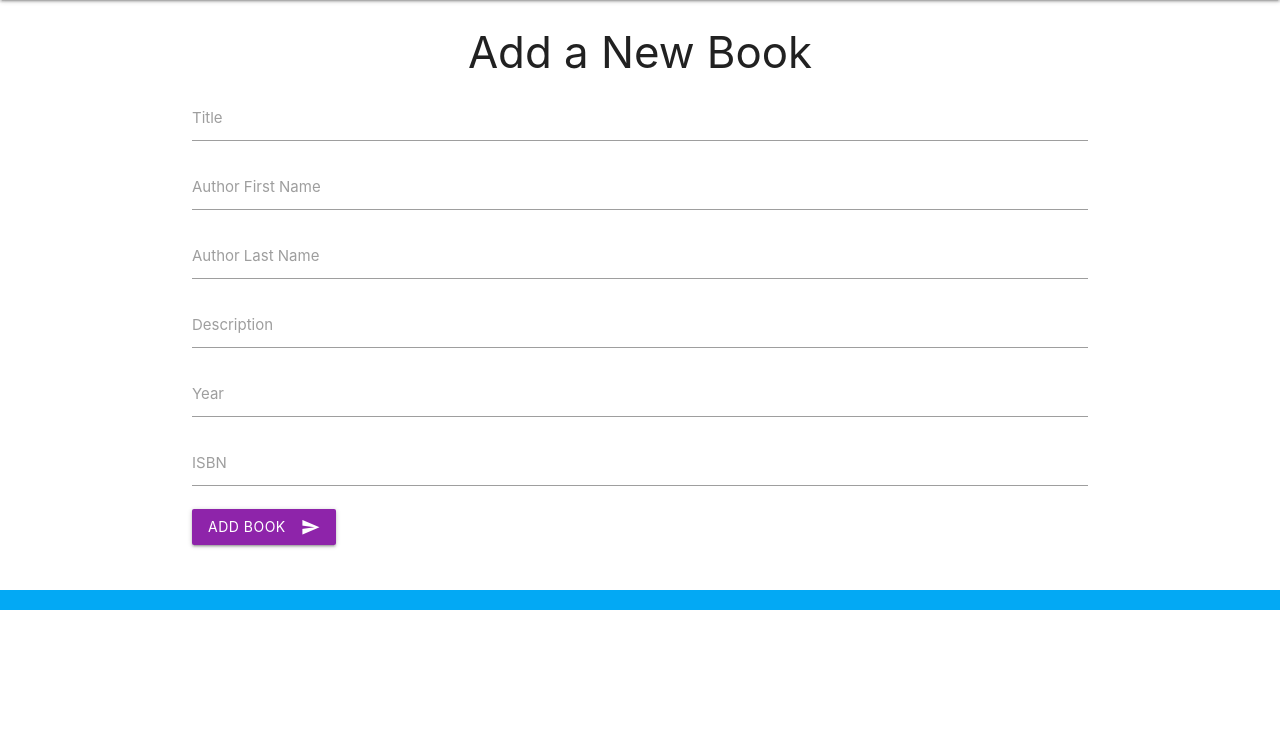
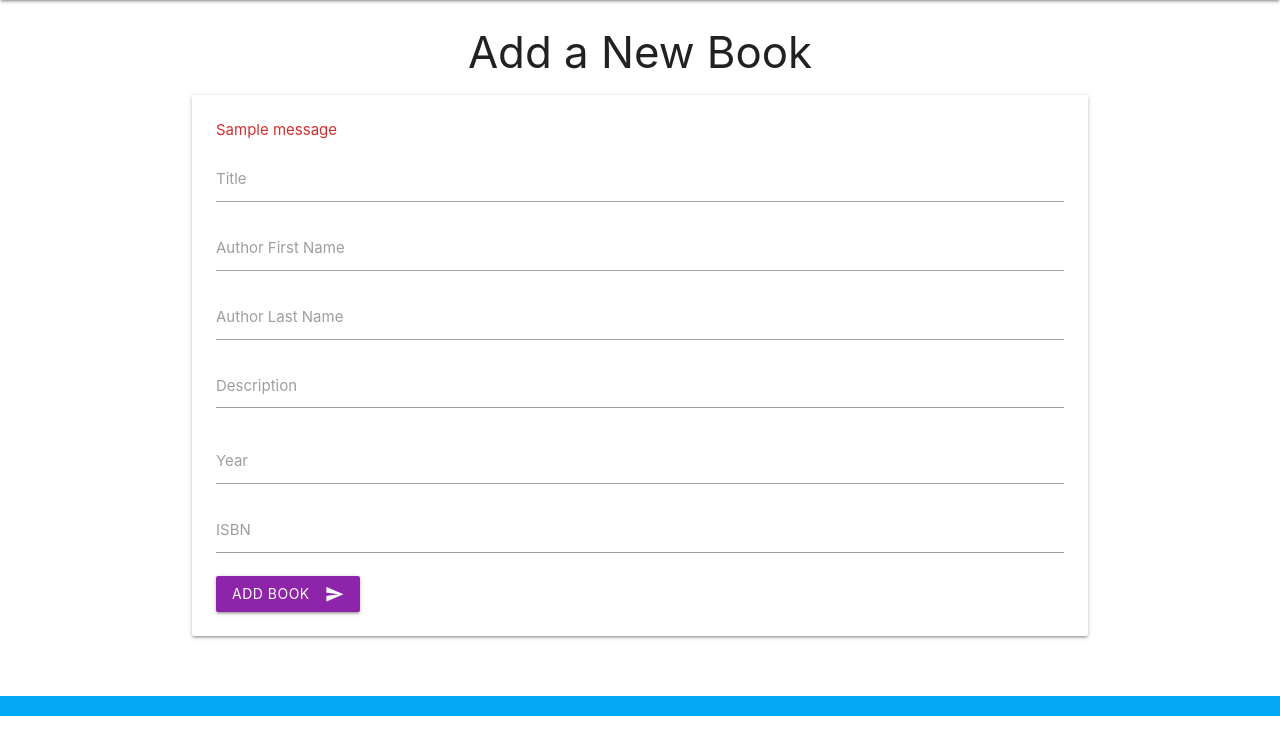
Before and after one commit to benscruton/books_project, a Django app: page /books/add in a window 1280 px wide. Shown: the part 64-802 px from the top of the page. Before the commit the page ends 674 px from the top, so only its background shows below. Run offline with Django 3.2, Linux system fonts and the light colour scheme; tables that the repository leaves empty hold one stand-in row (values such as "Sample post"); one stand-in notice (Sample message) is shown.

Commit message:
Added validations for new books

```diff
--- a/books_app/templates/add_book.html
+++ b/books_app/templates/add_book.html
@@ -3,8 +3,19 @@
 <div class="container">
 
     <h3 class="center-align">Add a New Book</h3>
-    <form action="/books/create" method="post">
+
+    <div class="card">
+        <form action="/books/create" method="post" class="card-content">
         {% csrf_token %}
+
+            {% if messages %}
+                {% for message in messages %}
+                    <p class="red-text text-darken-2">
+                        {{message}}
+                    </p>
+                {% endfor %}
+            {% endif %}
+
             <div class="input-field">
                 <label for="title">Title</label>
                 <input type="text" name="title" id="title" />
@@ -19,7 +30,7 @@
             </div>
             <div class="input-field">
                 <label for="description">Description</label>
-            <input type="text" name="description" id="description">
+                <textarea type="text" name="description" id="description" class="materialize-textarea"></textarea>
             </div>
             <div class="input-field">
                 <label for="year">Year</label>
@@ -34,6 +45,7 @@
                 <i class="material-icons right">send</i>
             </button>
         </form>
+    </div>
 
 </div>
 {% endblock %}
--- a/books_app/templates/user_shelves.html
+++ b/books_app/templates/user_shelves.html
@@ -7,7 +7,7 @@
 
     {% if messages %}
         {% for message in messages %}
-            <p{% if message.tags %} class="{{message.tags}}"{% endif %}>
+            <p class="red-text text-darken-2">
                 {{message}}
             </p>
         {% endfor %}
--- a/books_app/views.py
+++ b/books_app/views.py
@@ -44,6 +44,12 @@ def add_book(request):
 
 
 def create_book(request):
+    errors = Book.objects.basic_validator(request.POST)
+    if errors:
+        print("Found an error")
+        for k, v in errors.items():
+            messages.error(request, v)
+        return redirect("/books/add")
     book = Book.objects.create(
         title = request.POST['title'],
         author_firstname = request.POST['author_firstname'],
```
Also changed, not shown: books_app/models.py (+16 -0 lines). Lines whose indentation alone changed are shown as unchanged.
